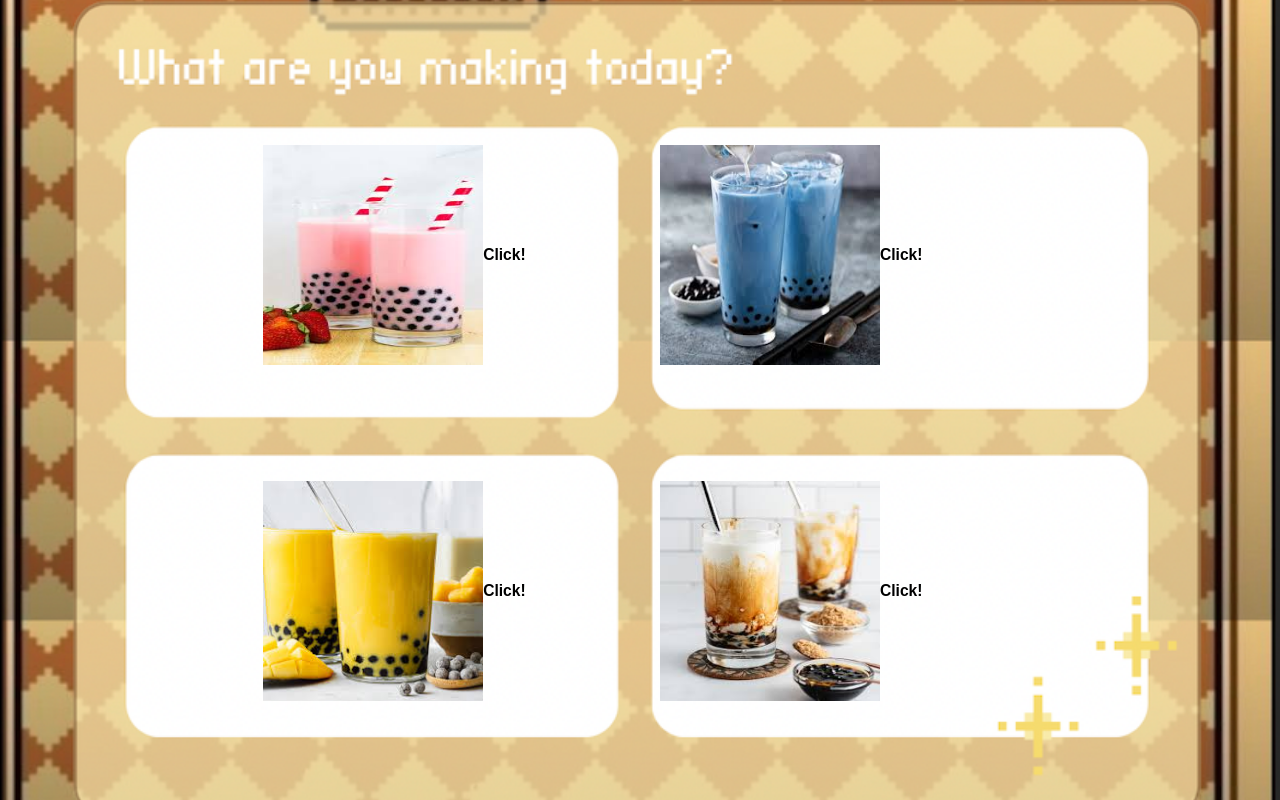
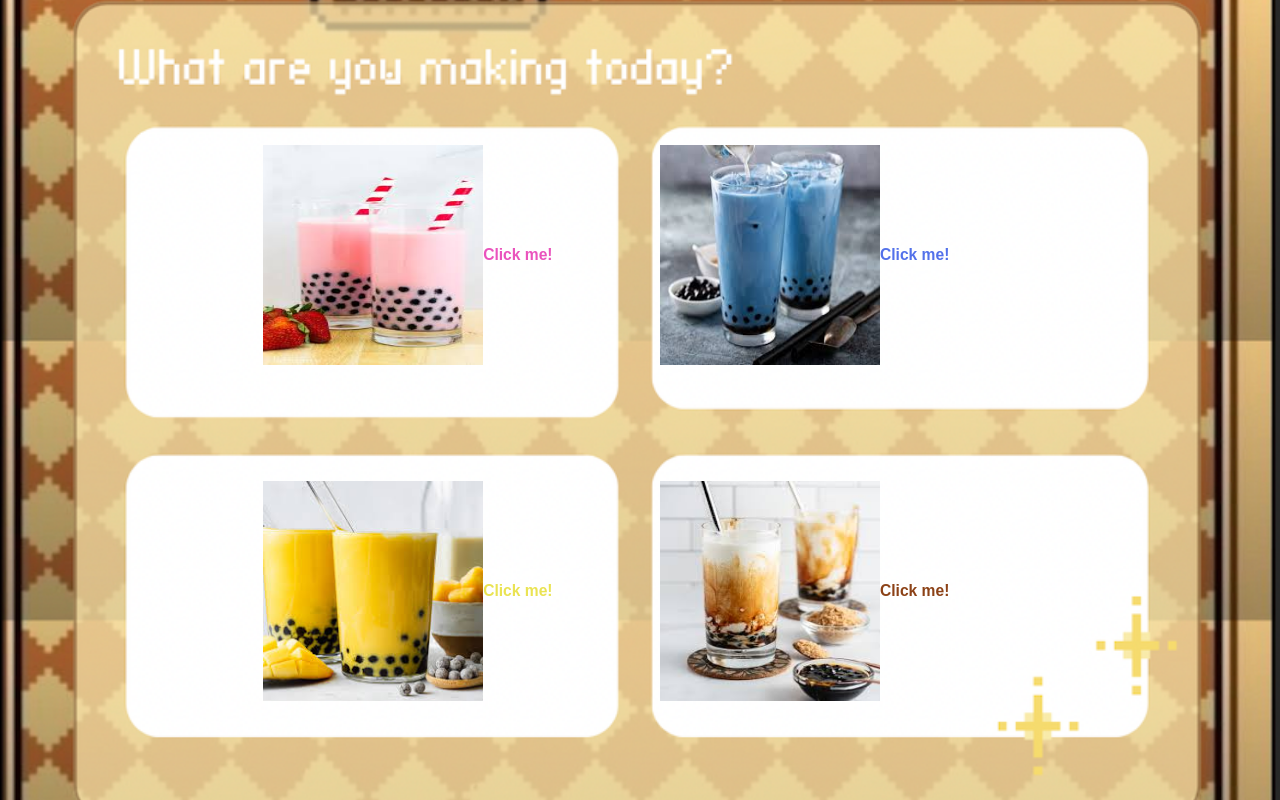
Before and after one commit to Emily0727/Hackthone, a plain HTML site: page index.html in a window 1280 px wide. Shown: the part 393-1193 px from the top of the page. Drawn offline with Linux system fonts and the light colour scheme.

Commit message:
Update index.html

```diff
--- a/index.html
+++ b/index.html
@@ -13,21 +13,21 @@
         <div class="button-container1">
             <button class="button1" onclick="alert('Pink Boba')">
                 <img src="PB.jpeg" alt="Pink Boba">
-                <h3>Click!</h3>
+                <h3 style="color: rgb(234, 83, 189);">Click me!</h3>
             </button>
-            <button class="button2" onclick="alert('Blue Boba')">
+            <button class="button2" onclick="alert('Blue Boba')" >
                 <img src="BB.jpeg" alt="Blue Boba">
-                <h3>Click!</h3>
+                <h3 style="color: rgb(83, 113, 234);"> Click me!</h3>
             </button>
         </div>
         <div class="button-container2">
             <button class="button3" onclick="alert('Yellow Boba')">
                 <img src="YB.jpeg" alt="Yellow Boba">
-                <h3>Click!</h3>
+                <h3 style="color: rgb(234, 227, 83);"> Click me!</h3>
             </button>
             <button class="button4" onclick="alert('Brown Boba')">
                 <img src="BrB.jpeg" alt="Brown Boba">
-                <h3>Click!</h3>
+                <h3 style="color: rgb(140, 66, 23);"> Click me!</h3>
             </button>
 
         </div>
```
